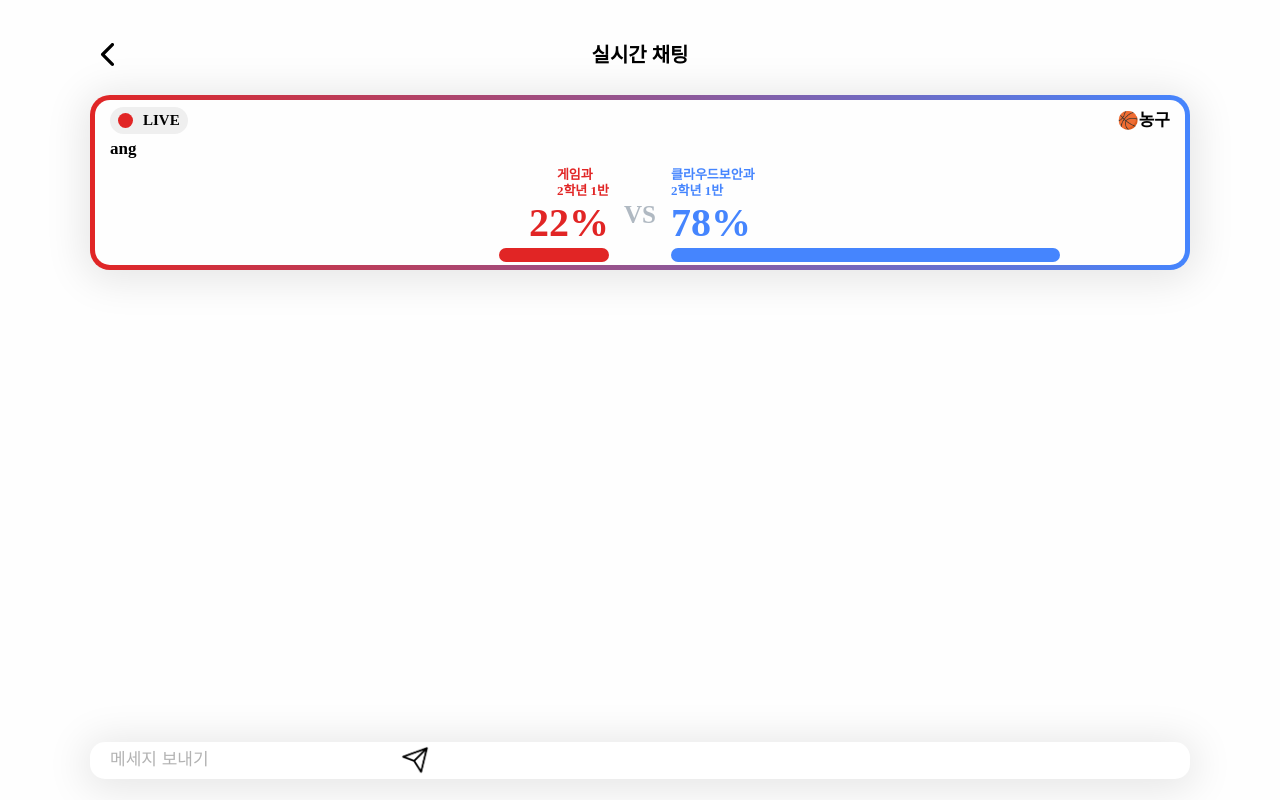
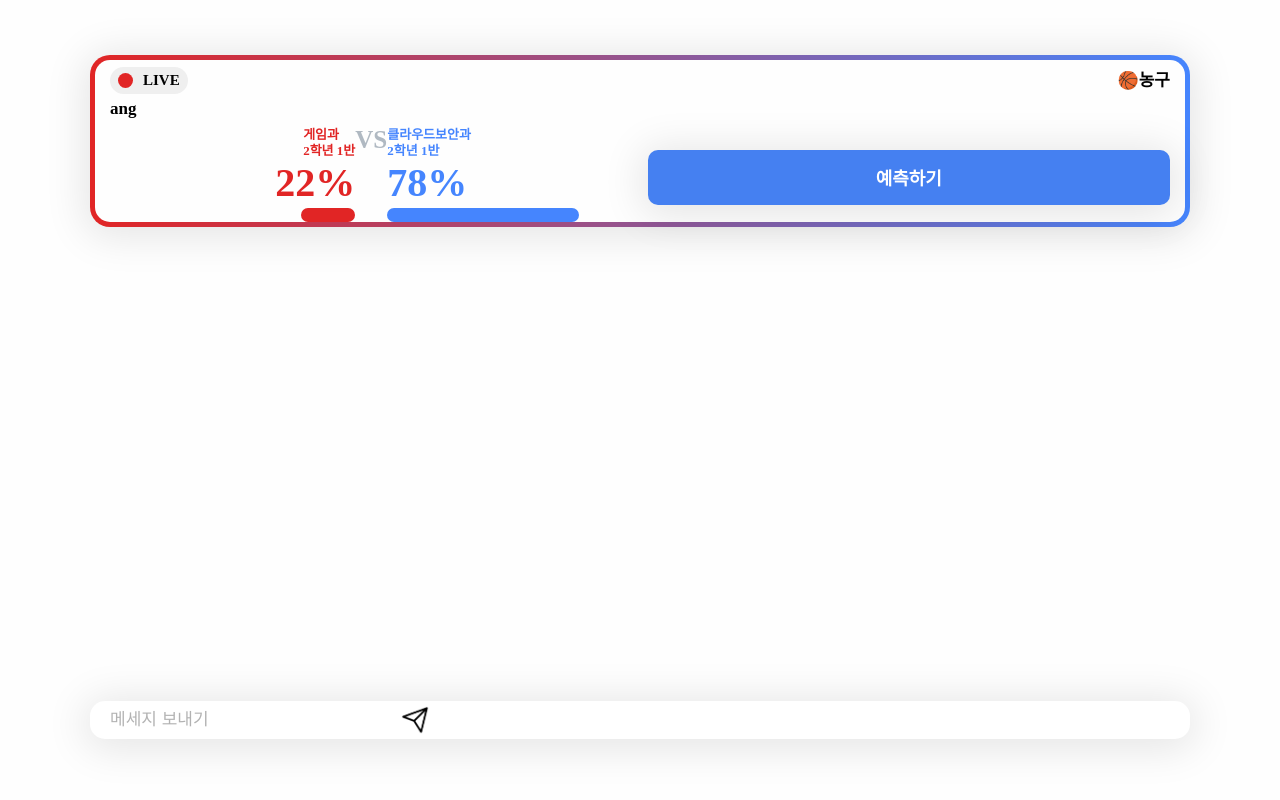
Before and after one commit to hansei-hanum/hanum-frontend-sports, a React (Vite) app: page /LiveChatting in a window 1280 px wide. Built offline with nearby package versions, Linux system fonts and the light colour scheme.

Commit message:
fix: fix gameSchedule box

```diff
--- a/src/components/Betting/index.tsx
+++ b/src/components/Betting/index.tsx
@@ -1,6 +1,6 @@
 import React from 'react';
 
-import { SubmitBox, BettingBar, MyPointBox } from '@common';
+import { SubmitButton, BettingBar, MyPointBox } from '@common';
 
 import * as S from './styled';
 
@@ -21,7 +21,7 @@ export const Betting: React.FC = () => {
                     <BettingBar />
                 </S.BettingContainer>
                 <S.SubmitContainer>
-                    <SubmitBox />
+                    <SubmitButton />
                 </S.SubmitContainer>
             </S.BettingSectionContainer>
         </section>
--- a/src/components/LiveChatting/index.tsx
+++ b/src/components/LiveChatting/index.tsx
@@ -14,7 +14,7 @@ export const LiveChatting: React.FC = () => {
     return (
         <section>
             <S.LiveChatSectionContainer>
-                <GameSchedule description="ang" scheduleData={MatchList.data.games[0]} />
+                <GameSchedule isbutton={true} description="ang" scheduleData={MatchList.data.games[0]} />
                 <S.ChattingContainer>
                     {comments.map((comment, index) => (
                         <ChatBox key={index} name="권기현" comment={comment} />
--- a/src/components/Predict/index.tsx
+++ b/src/components/Predict/index.tsx
@@ -1,6 +1,6 @@
 import React from 'react';
 
-import { SubmitBox, PredictBox } from '@common';
+import { SubmitButton, PredictBox } from '@common';
 
 import * as S from './styled';
 
@@ -28,7 +28,7 @@ export const Predict: React.FC = () => {
                     <S.PredictContainer>
                         <PredictBox />
                     </S.PredictContainer>
-                    <SubmitBox />
+                    <SubmitButton />
                 </div>
             </S.PredictSectionContainer>
         </section>
--- a/src/components/common/StatusContainer/styled.ts
+++ b/src/components/common/StatusContainer/styled.ts
@@ -12,7 +12,7 @@ interface ContentProps {
 
 export const StatusContainer = styled.div<StatusContainerProps>`
     width: 100%;
-    height: 175px;
+    // height: 175px;
     border-radius: 20px;
     box-shadow: 0px 4px 40px 6px rgba(0, 0, 0, 0.1);
     padding: 0 15px;
--- a/src/components/common/SubmitButton/index.tsx
+++ b/src/components/common/SubmitButton/index.tsx
@@ -1,7 +1,7 @@
 import React from 'react';
 import * as S from './styled';
 
-export const SubmitBox: React.FC = () => {
+export const SubmitButton: React.FC = () => {
     return (
         <S.SubmitContainer>
             <S.SubmitBox>예측하기</S.SubmitBox>
--- a/src/components/common/gameSchedule/index.tsx
+++ b/src/components/common/gameSchedule/index.tsx
@@ -4,6 +4,7 @@ import { colors } from '@styles';
 import { StatusContainer } from '../StatusContainer';
 import { MatchStatus } from '../LiveStatus';
 import { Team } from '../Team';
+import { SubmitButton } from '../SubmitButton';
 
 export interface ScheduleProps {
     scheduleData: {
@@ -27,13 +28,20 @@ export interface ScheduleProps {
     };
 }
 
+export interface isButton {
+    isbutton: boolean;
+}
+
 interface StatusDescription {
     description: string;
 }
 
-export const GameSchedule: React.FC<ScheduleProps & StatusDescription> = ({ scheduleData, description }) => {
+export const GameSchedule: React.FC<ScheduleProps & StatusDescription & isButton> = ({
+    scheduleData,
+    description,
+    isbutton,
+}) => {
     const { isEnd, isDuring, gameType, redTeam, blueTeam } = scheduleData;
-
     const renderScheduleContent = () => (
         <>
             <S.ScheduleTop>
@@ -42,6 +50,7 @@ export const GameSchedule: React.FC<ScheduleProps & StatusDescription> = ({ sche
             </S.ScheduleTop>
             {isEnd || isDuring ? <S.StatusDescription>{description}</S.StatusDescription> : null}
             <S.Content isEnd={scheduleData.isEnd}>
+                <S.AllBox>
                     <Team
                         isEnd={scheduleData.isEnd}
                         isDuring={isDuring}
@@ -57,6 +66,14 @@ export const GameSchedule: React.FC<ScheduleProps & StatusDescription> = ({ sche
                         teamData={blueTeam}
                         color={colors.blueTeamColor}
                     />
+                </S.AllBox>
+                {isbutton ? (
+                    <S.ButtonBox>
+                        <SubmitButton />
+                    </S.ButtonBox>
+                ) : (
+                    <S.ButtonBox />
+                )}
             </S.Content>
         </>
     );
--- a/src/components/common/gameSchedule/styled.ts
+++ b/src/components/common/gameSchedule/styled.ts
@@ -57,3 +57,12 @@ export const IconBox = styled.span`
     color: ${colors.uiBrightGray};
     font-weight: bold;
 `;
+
+export const AllBox = styled.div`
+    display: flex;
+    width: 100%;
+`;
+
+export const ButtonBox = styled.div`
+    width: 100%;
+`;
--- a/src/pages/LiveChattingSection/index.tsx
+++ b/src/pages/LiveChattingSection/index.tsx
@@ -1,11 +1,9 @@
 import React from 'react';
-import { Header } from '@common';
 import { LiveChatting } from '@components';
 
 export const LiveChattingSection: React.FC = () => {
     return (
         <>
-            <Header hasIcon={false} text="실시간 채팅" />
             <LiveChatting></LiveChatting>
         </>
     );
```
Lines whose indentation alone changed are shown as unchanged.
